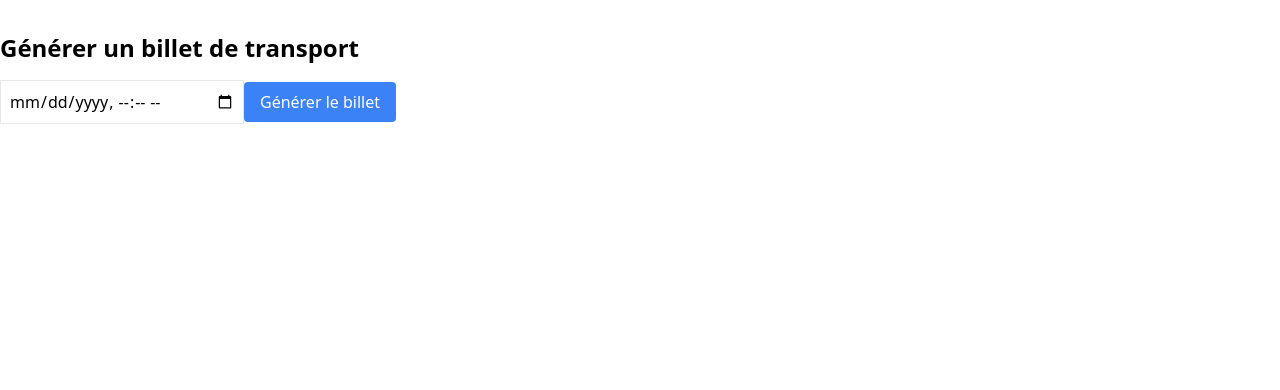
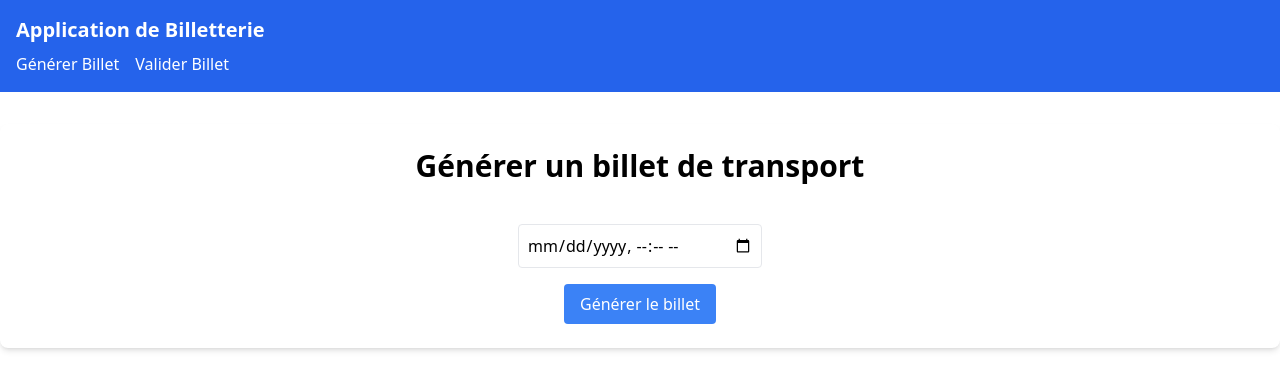
Before and after one commit to mikeheul/next-transport-qrcode-app, a Next.js app: page /qrcode in a window 1280 px wide. Shown: the top 390 px of the page. Built offline with nearby package versions, Linux system fonts and the light colour scheme.

Commit message:
Redesign pages

```diff
--- a/app/layout.tsx
+++ b/app/layout.tsx
@@ -1,6 +1,7 @@
 import type { Metadata } from "next";
 import localFont from "next/font/local";
 import "./globals.css";
+import Header from "@/components/Header";
 
 const geistSans = localFont({
   src: "./fonts/GeistVF.woff",
@@ -28,7 +29,12 @@ export default function RootLayout({
       <body
         className={`${geistSans.variable} ${geistMono.variable} antialiased`}
       >
-        {children}
+        <div className="min-h-screen flex flex-col">
+            <Header />
+            <main className="flex-grow container mx-auto py-8">
+              {children}
+            </main>
+        </div>
       </body>
     </html>
   );
--- a/app/qrcode/page.tsx
+++ b/app/qrcode/page.tsx
@@ -1,4 +1,4 @@
-"use client"
+"use client";
 
 import Image from 'next/image';
 import { useState, ChangeEvent } from 'react';
@@ -9,7 +9,6 @@ interface Ticket {
 }
 
 const TicketPage = () => {
-
     const [validUntil, setValidUntil] = useState<string>('');
     const [ticket, setTicket] = useState<Ticket | null>(null);
 
@@ -31,30 +30,32 @@ const TicketPage = () => {
     };
 
     return (
-        <div className="container mx-auto py-8">
-            <h1 className="text-2xl font-bold">Générer un billet de transport</h1>
+        <div className="bg-white shadow-md rounded-lg p-6">
+            <h1 className="text-3xl font-bold mb-6 text-center">Générer un billet de transport</h1>
+            <div className="flex flex-col items-center">
                 <input
                     type="datetime-local"
                     value={validUntil}
                     onChange={handleDateChange}
-                className="border p-2 my-4"
+                    className="border p-2 my-4 rounded"
                 />
                 <button
                     onClick={handleGenerateTicket}
-                className="bg-blue-500 text-white py-2 px-4 rounded"
+                    className="bg-blue-500 text-white py-2 px-4 rounded transition duration-200 hover:bg-blue-600"
                 >
                     Générer le billet
                 </button>
+            </div>
 
             {ticket && (
-                <div className="mt-8">
+                <div className="mt-8 text-center">
                     <h2 className="text-xl font-semibold">QR Code du billet</h2>
-                    <Image src={ticket.qrCode} alt="QR Code" width={200} height={200} />
-                    <p>Date de validité : {new Date(ticket.validUntil).toLocaleString()}</p>
+                    <Image src={ticket.qrCode} alt="QR Code" width={200} height={200} className="mx-auto" />
+                    <p className="mt-2">Date de validité : {new Date(ticket.validUntil).toLocaleString()}</p>
                 </div>
             )}
         </div>
     );
 }
 
-export default TicketPage
+export default TicketPage;
--- /dev/null
+++ b/components/Header.tsx
@@ -0,0 +1,17 @@
+"use client";
+
+import Link from 'next/link';
+
+const Header = () => {
+    return (
+        <header className="bg-blue-600 p-4 text-white">
+            <h1 className="text-xl font-bold">Application de Billetterie</h1>
+            <nav className="mt-2">
+                <Link href="/qrcode" className="text-white hover:underline mr-4">Générer Billet</Link>
+                <Link href="/validator" className="text-white hover:underline">Valider Billet</Link>
+            </nav>
+        </header>
+    );
+};
+
+export default Header;
--- a/components/TicketValidator.tsx
+++ b/components/TicketValidator.tsx
@@ -1,4 +1,4 @@
-"use client"
+"use client";
 
 import { useState } from 'react';
 import dynamic from 'next/dynamic';
@@ -16,9 +16,7 @@ export default function TicketValidator() {
     // Cette fonction gère la lecture des données du QR code
     const handleScan = async (data: { text: string } | null) => {
         if (data && data.text) {
-
             setQrCodeData(data.text);
-
             const parsedData = JSON.parse(data.text);
 
             // Envoi des données scannées au serveur pour validation
@@ -52,8 +50,8 @@ export default function TicketValidator() {
     };
 
     return (
-        <div className="container mx-auto py-8">
-            <h1 className="text-2xl font-bold">Contrôleur de billets</h1>
+        <div className="bg-white shadow-md rounded-lg p-6">
+            <h1 className="text-3xl font-bold mb-4 text-center">Contrôleur de billets</h1>
 
             {/* Scanner QR */}
             <QrScanner
@@ -64,22 +62,24 @@ export default function TicketValidator() {
                 facingMode={isBackCamera ? 'front' : 'rear'}
             />
 
-            <button
-                onClick={toggleCamera}
-                className="mt-4 bg-blue-500 text-white py-2 px-4 rounded"
-            >
+            <div className="flex justify-center mt-4">
+                <button
+                    onClick={toggleCamera}
+                    className="bg-blue-500 text-white py-2 px-4 rounded transition duration-200 hover:bg-blue-600"
+                >
                     {isBackCamera ? 'Utiliser la caméra frontale' : 'Utiliser la caméra arrière'}
-            </button>
+                </button>
+            </div>
 
-            {qrCodeData && <p className="mt-4">Données scannées : {qrCodeData}</p>}
+            {qrCodeData && <p className="mt-4 text-center">Données scannées : {qrCodeData}</p>}
             {validationResult && (
-                <div className="mt-4 flex items-center">
+                <div className="mt-4 flex items-center justify-center">
                     {isValid ? (
                         <CheckCircle className="text-green-500 w-6 h-6 mr-2" />
                     ) : (
                         <XCircle className="text-red-500 w-6 h-6 mr-2" />
                     )}
-                    <p>Résultat : {validationResult}</p>
+                    <p className="text-lg">{validationResult}</p>
                 </div>
             )}
         </div>
```
Lines whose indentation alone changed are shown as unchanged.
